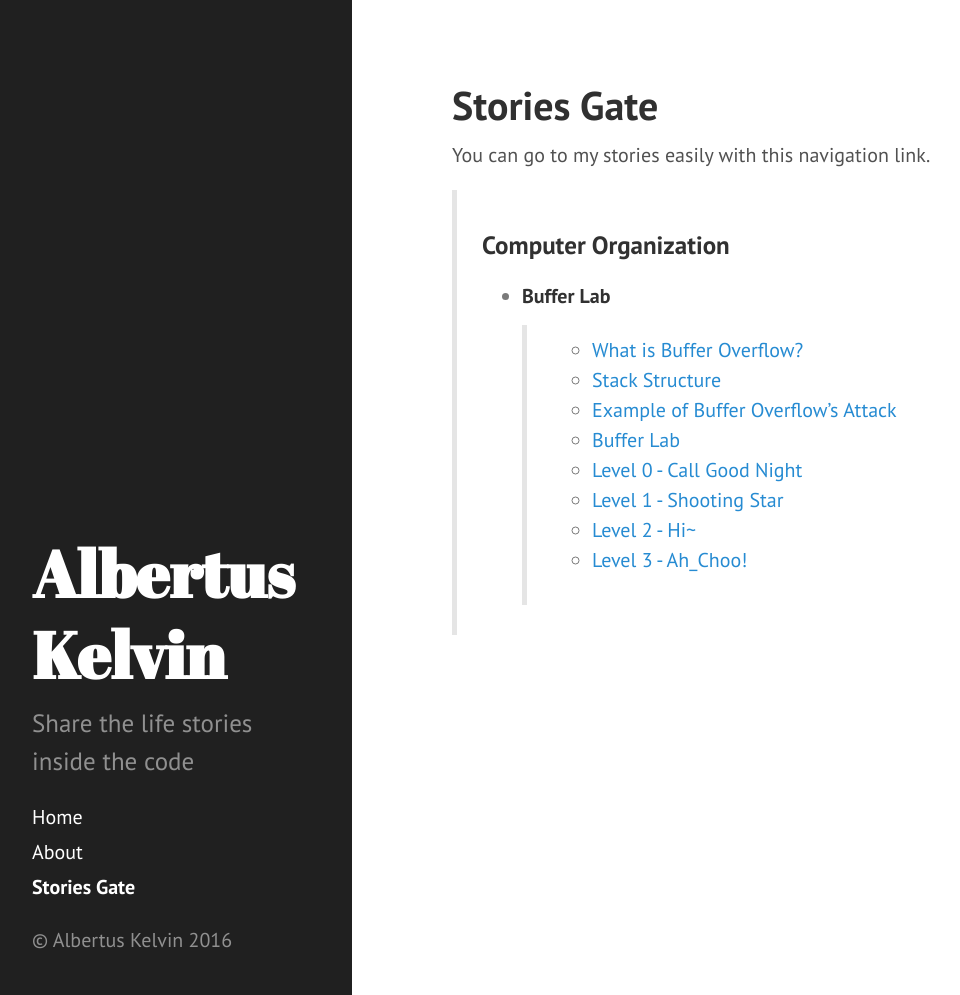
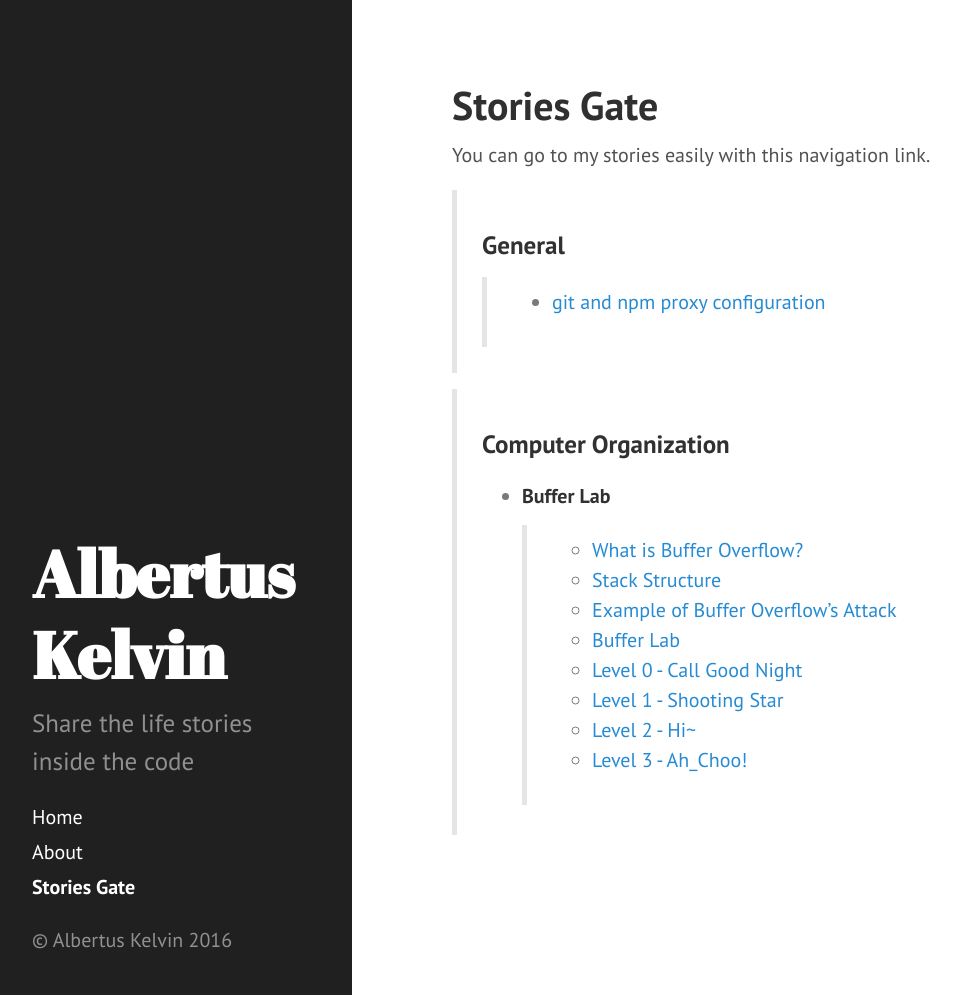
Before and after one commit to albertusk95/albertusk95.github.io, a Jekyll site: the page built from gate.md, in a window 1280 px wide and 995 px high. Shown: the whole window, without its empty margins (8-968 px from the left). Built offline with Jekyll 4.4.1, drawn with Linux system fonts in a browser that asks for light colours.

Commit message:
new nav link

```diff
--- a/gate.md
+++ b/gate.md
@@ -4,6 +4,9 @@ title: Stories Gate
 ---
 
 You can go to my stories easily with this navigation link.
+
+> ### General
+>> * [git and npm proxy configuration](https://albertusk95.github.io/2016/09/02/git-npm-config)
 
 > ### Computer Organization
 > * #### Buffer Lab
```
